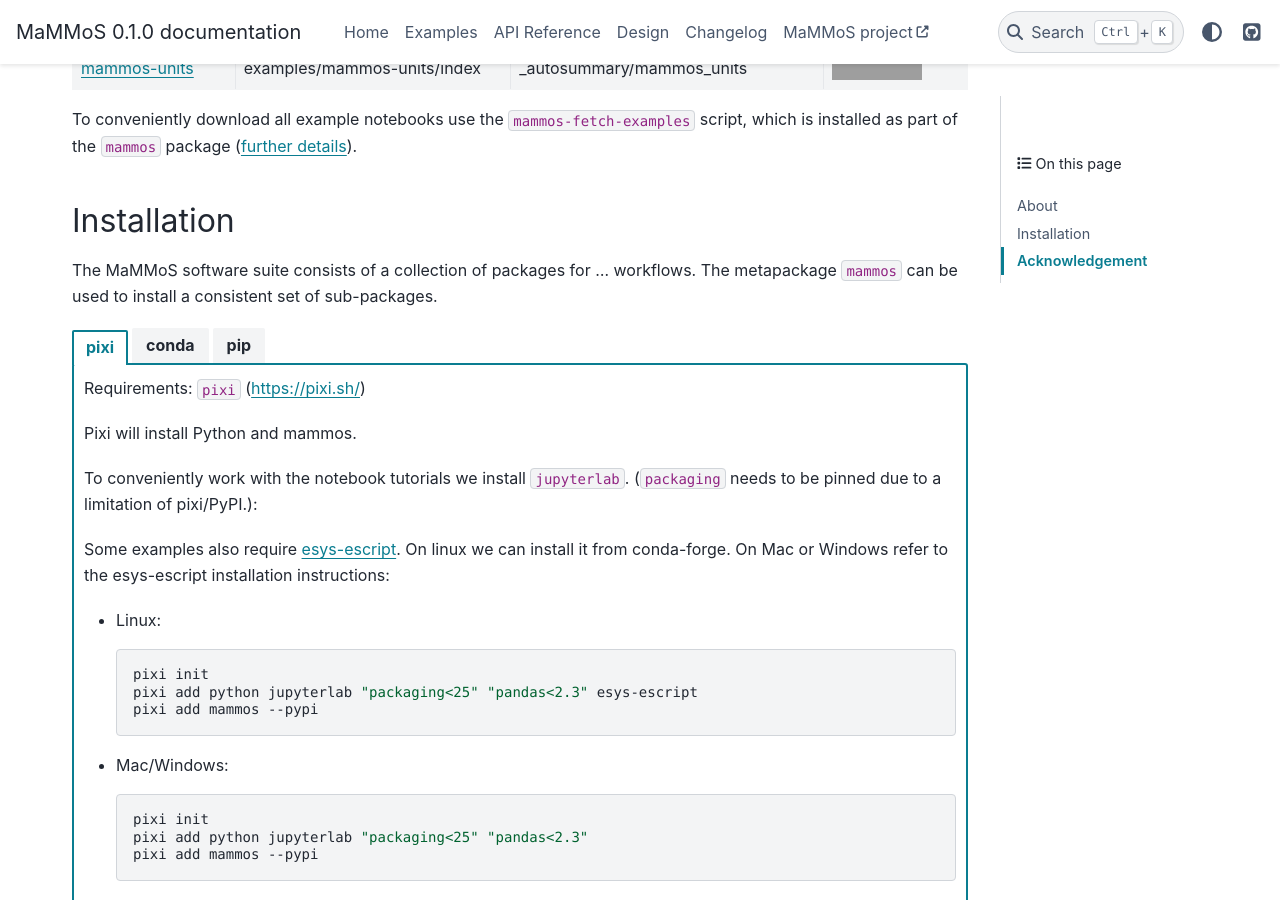
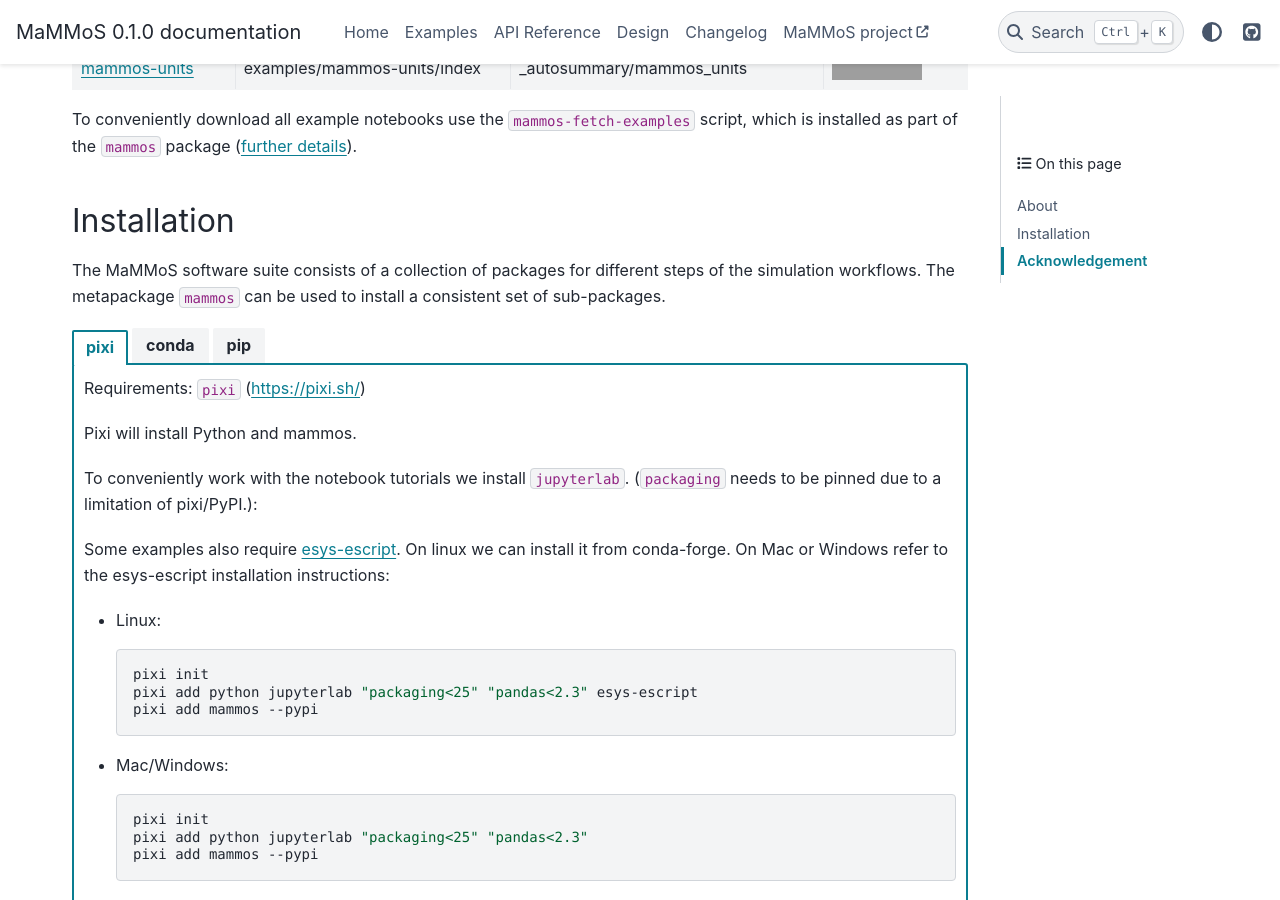
Before and after one commit to MaMMoS-project/mammos, a Sphinx documentation site: the page built from docs/source/index.rst, in a window 1280 px wide and 900 px high, scrolled down 683 px. Built offline with Sphinx 7.4.7 and the PyData theme 0.15.4, drawn with Linux system fonts in a browser that asks for light colours; pages that are not in the unit, such as notebooks, are missing from menus; the version number is read from the project's files by our own code; grey boxes are pictures that could not be loaded.

Commit message:
Update content on index page

```diff
--- a/docs/source/index.rst
+++ b/docs/source/index.rst
@@ -19,7 +14,11 @@ MaMMoS documentation
 About
 -----
 
-MaMMoS provides software suite for magnetic multiscale modeling. It consists of several software components. The following table provides a short overview and contains links to example and API reference for the individual packages. The binder badges allow running the examples for the individual packages interactively in the cloud.
+MaMMoS provides software suite for magnetic multiscale modeling. It consists of
+several software components. The following table provides a short overview and
+contains links to example and API reference for the individual packages. The
+binder badges allow running the examples for the individual packages
+interactively in the cloud.
 
 .. list-table::
    :header-rows: 1
@@ -65,12 +64,15 @@ MaMMoS provides software suite for magnetic multiscale modeling. It consists of
           :target: https://mybinder.org/v2/gh/mammos-project/mammos-units/main?urlpath=lab%2Ftree%2Fexamples
 
 To conveniently download all example notebooks use the ``mammos-fetch-examples``
-script, which is installed as part of the ``mammos`` package (:ref:`further details <download-all-examples>`).
+script, which is installed as part of the ``mammos`` package (:ref:`further
+details <download-all-examples>`).
 
 Installation
 ------------
 
-The MaMMoS software suite consists of a collection of packages for ... workflows. The metapackage ``mammos`` can be used to install a consistent set of sub-packages.
+The MaMMoS software suite consists of a collection of packages for different
+steps of the simulation workflows. The metapackage ``mammos`` can be used to
+install a consistent set of sub-packages.
 
 
 .. tab-set::
```
Also changed, not shown: other parts of docs/source/index.rst (+0 -5 lines).
